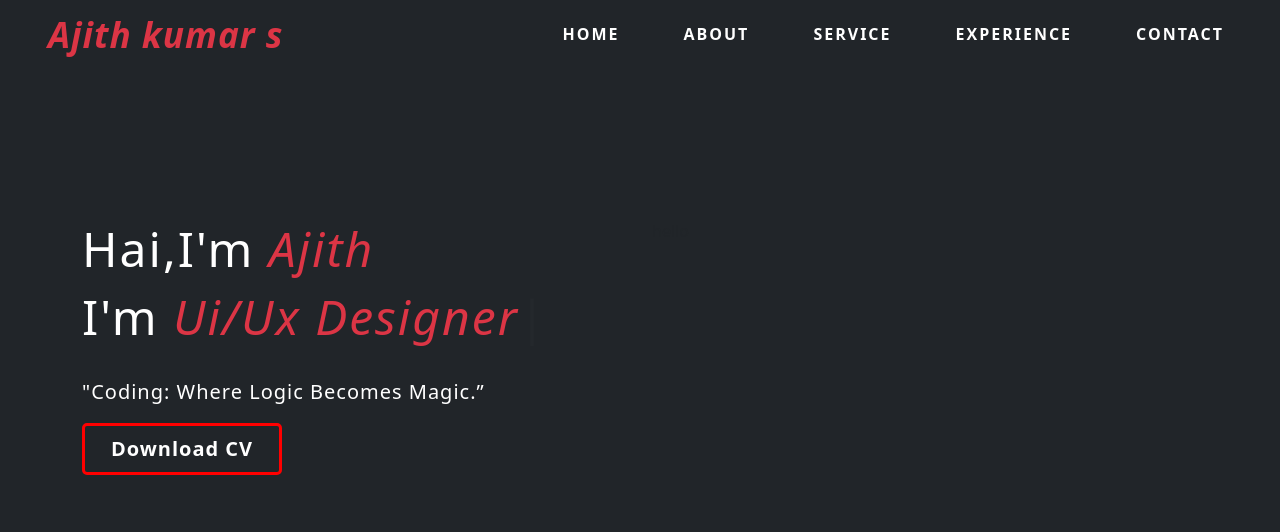
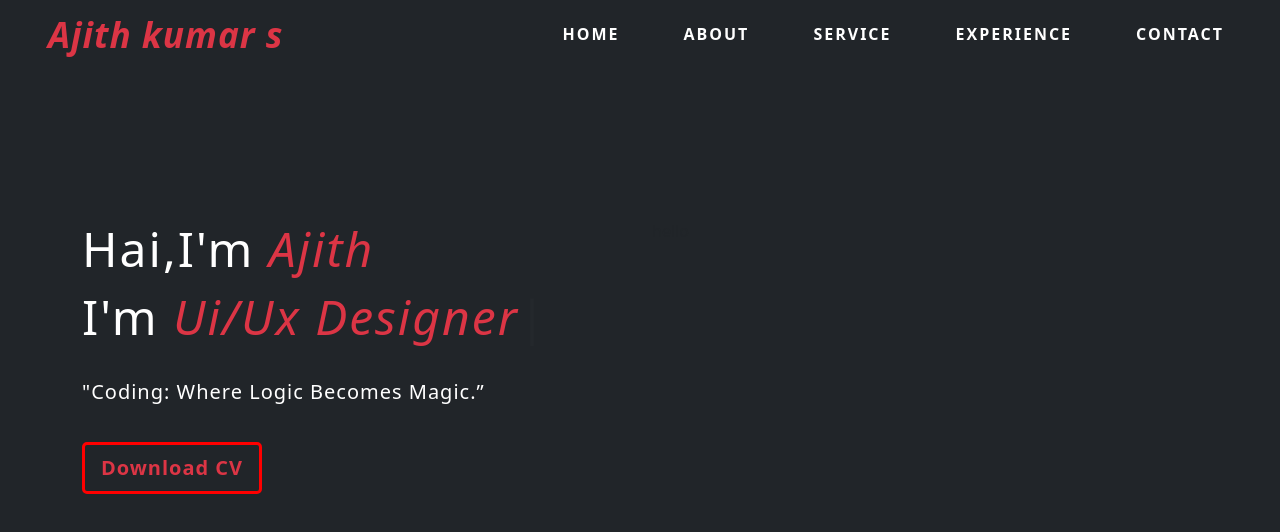
Before and after one commit to ajithkumars1609/Personal_website, a plain HTML site: page client/index.html in a window 1280 px wide. Drawn offline with nearby package versions, Linux system fonts and the light colour scheme.

Commit message:
download cv button created and styles appleid

```diff
--- a/client/index.html
+++ b/client/index.html
@@ -89,7 +89,7 @@
             </h1>
             <p class="text-white para">"Coding: Where Logic Becomes Magic.”</p>
             <div class="button-section">
-              <button class="download-btn text-white">Download CV</button>
+              <button class="download-btn">Download CV</button>
             </div>
           </div>
           <div class="col-md-6">hello</div>
--- a/client/styles/style.css
+++ b/client/styles/style.css
@@ -40,12 +40,20 @@
   font-size: 20px;
 }
 .download-btn {
-  width: 200px;
+  width: 180px;
   padding: 8px 0;
   border: 3px solid red;
+  color: rgb(220, 53, 69);
   background-color: transparent;
   font-size: 20px;
   font-weight: bold;
   letter-spacing: 1px;
   border-radius: 5px;
+  cursor: pointer;
 }
+.button-section {
+  margin-top: 35px;
+}
+.download-btn:hover {
+  color: white;
+}
```
